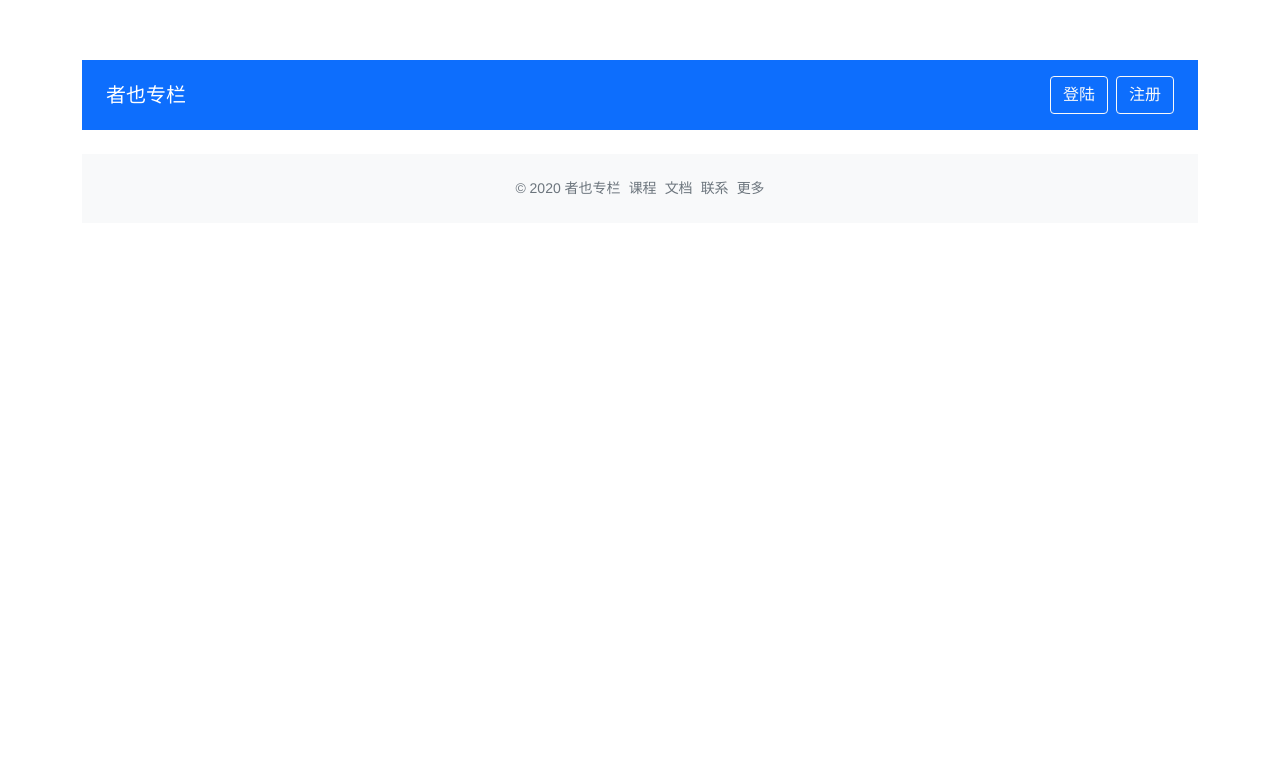
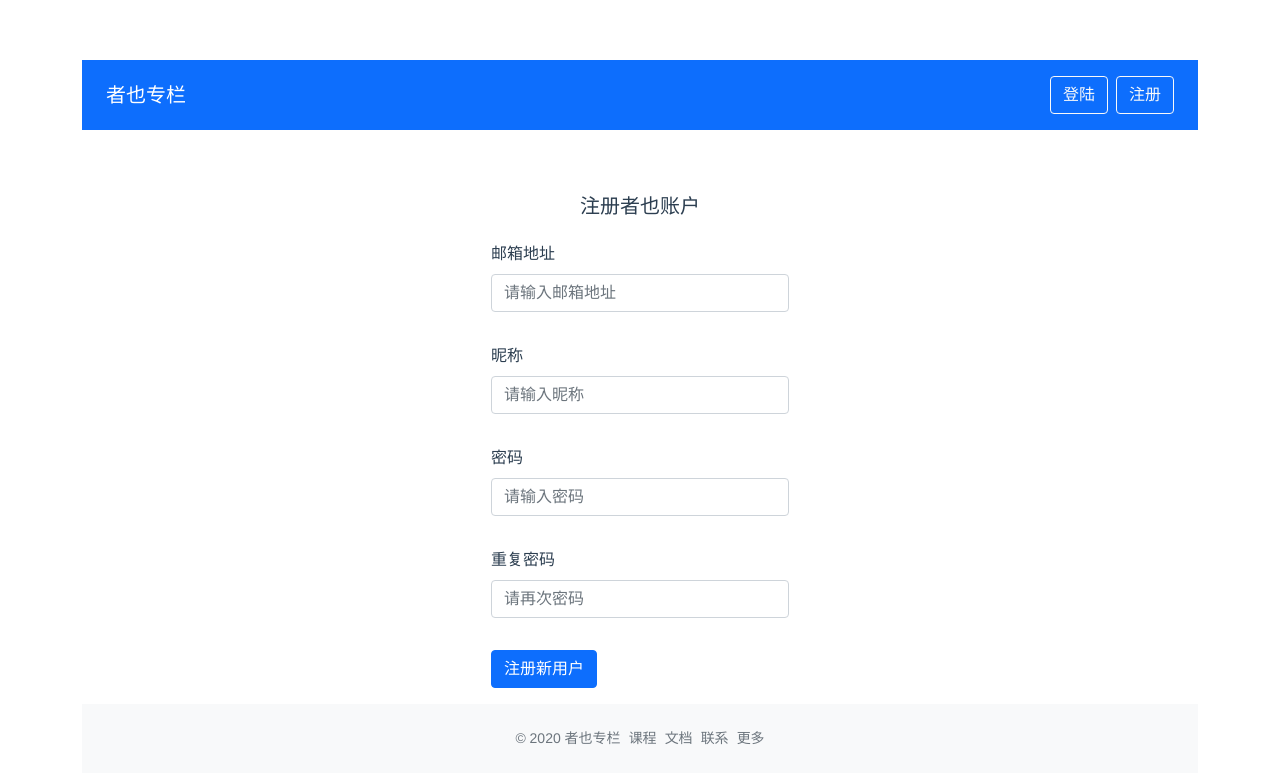
Before and after one commit to zifeifish/zheye, a Vue app: page /signup in a window 1280 px wide. Shown: the top 784 px of the page. Built offline with nearby package versions, Linux system fonts and the light colour scheme.

Commit message:
注册页面

```diff
--- a/src/components/Form/ValidateForm.vue
+++ b/src/components/Form/ValidateForm.vue
@@ -10,41 +10,56 @@
 </template>
 
 <script lang="ts">
+import { defineComponent, onUnmounted, provide } from 'vue'
 import mitt from 'mitt'
-import { defineComponent, onUnmounted } from 'vue'
+type ValidateFunc = () => boolean;
+type ClearFunc = () => void;
 // 定义发射函数的类型
-type Func = () => boolean
+interface CallbackProps {
+  validator: ValidateFunc;
+  clearInput: ClearFunc;
+  formName: string | undefined;
+}
 // mitt3.0.0 定义一个events 类型, 这个定义是为了让事件与callback对应
 type Events = {
-  'form-item-created': Func
+  'form-item-created': CallbackProps
 }
-// 创建一个实例化的mitt 将event作为泛型传入
-export const InputEmitter = mitt<Events>()
+export const emitter = mitt<Events>()
 export default defineComponent({
-  name: 'ValidateForm',
   emits: ['form-submit'],
+  props: {
+    // 请提供不同的 formName 当使用多个表单在同一个页面中的时候
+    name: {
+      type: String,
+      default: 'default'
+    }
+  },
   setup (props, context) {
+    provide('formName', props.name)
+    let funcArr: ValidateFunc[] = []
+    let clearArr: ClearFunc[] = []
     const submitForm = () => {
-      // 执行事件集合的全部校验函数
-      const result = funcArr.map(func => func()).every(valid => valid)
+      const result = funcArr.map((func) => func()).every((result) => result)
       context.emit('form-submit', result)
     }
-    // 子组件发射出来的的事件集合
-    const funcArr: Func[] = []
-    // 监听回调
-    const callback = (func: Func) => {
-      funcArr.push(func)
+    const callback = (obj?: CallbackProps) => {
+      if (obj && obj.formName === props.name) {
+        funcArr.push(obj.validator)
+        clearArr.push(obj.clearInput)
+      }
     }
-    // 添加监听
-    // InputEmitter.on('form-item-created', test => console.log('off mitt', test))
-    InputEmitter.on('form-item-created', callback)
-
+    const clearInputs = () => {
+      clearArr.forEach((clear) => clear())
+    }
+    emitter.on('form-item-created', callback)
     onUnmounted(() => {
-      // 删除监听
-      InputEmitter.off('form-item-created', test => console.log('off mitt', test))
+      emitter.off('form-item-created', callback)
+      funcArr = []
+      clearArr = []
     })
     return {
-      submitForm
+      submitForm,
+      clearInputs
     }
   }
 })
--- a/src/components/Form/ValidtateInput.vue
+++ b/src/components/Form/ValidtateInput.vue
@@ -1,43 +1,42 @@
 <template>
-  <div class="validate-input-container pb-3">
+  <div class="validate-input-container pb-3 position-relative">
     <input
       v-if="tag !== 'textarea'"
-      type="text"
       class="form-control"
       :class="{'is-invalid': inputRef.error}"
-      :value="inputRef.val"
+      v-model="inputVal"
       @blur="validateInput"
-      @input="updateValue"
       v-bind="$attrs"
     >
     <textarea
       v-else
       class="form-control"
       :class="{'is-invalid': inputRef.error}"
+      v-model="inputVal"
       @blur="validateInput"
-      v-model="inputRef.val"
       v-bind="$attrs"
     >
     </textarea>
-    <span v-if="inputRef.error" class="invalid-feedback">{{inputRef.message}}</span>
+    <span v-if="inputRef.error" class="invalid-feedback position-absolute mt-1">{{inputRef.message}}</span>
   </div>
 </template>
 
 <script lang="ts">
-import { defineComponent, reactive, PropType, onMounted } from 'vue'
-import { InputEmitter } from './ValidateForm.vue'
-const emailReg = new RegExp(/^[a-zA-Z0-9.!#$%&’*+/=?^_`{|}~-]+@[a-zA-Z0-9-]+(?:\.[a-zA-Z0-9-]+)*$/)
+import { defineComponent, reactive, PropType, onMounted, computed, inject } from 'vue'
+import { emitter } from './ValidateForm.vue'
+const emailReg = /^[a-zA-Z0-9.!#$%&’*+/=?^_`{|}~-]+@[a-zA-Z0-9-]+(?:\.[a-zA-Z0-9-]+)*$/
 interface RuleProp {
-  type: 'required' | 'email';
-  message: string;
+  type: 'required' | 'email' | 'custom' | 'range';
+  message?: string;
+  validator?: () => boolean;
+  min?: {length: number; message: string };
+  max?: {length: number; message: string };
 }
 export type RulesProp = RuleProp[]
 export type TagType = 'input' | 'textarea'
 export default defineComponent({
-  name: 'ValidtateInput',
   props: {
     rules: Array as PropType<RulesProp>,
-    // 一、props中创建modelValue属性
     modelValue: String,
     tag: {
       type: String as PropType<TagType>,
@@ -46,30 +45,46 @@ export default defineComponent({
   },
   inheritAttrs: false,
   setup (props, context) {
-    console.log(context.attrs)
-
+    const inputVal = computed({
+      get: () => props.modelValue || '',
+      set: val => {
+        context.emit('update:modelValue', val)
+      }
+    })
     const inputRef = reactive({
-      val: props.modelValue || '',
       error: false,
       message: ''
     })
-    const updateValue = (e: Event) => {
-      const targetValue = (e.target as HTMLInputElement).value
-      inputRef.val = targetValue
-      // 二、更新值的时候需要发射事件出去 事件名：'update:modelValue'
-      context.emit('update:modelValue', inputRef.val)
+    const clearInput = () => {
+      inputVal.value = ''
     }
     const validateInput = () => {
       if (props.rules) {
         const allPassed = props.rules.every(rule => {
           let passed = true
-          inputRef.message = rule.message
+          inputRef.message = rule.message || ''
+          const { value } = inputVal
           switch (rule.type) {
             case 'required':
-              passed = (inputRef.val.trim() !== '')
+              passed = (value.trim() !== '')
               break
             case 'email':
-              passed = emailReg.test(inputRef.val)
+              passed = emailReg.test(value)
+              break
+            case 'range': {
+              const { min, max } = rule
+              if (min && value.trim().length < min.length) {
+                passed = false
+                inputRef.message = min.message
+              }
+              if (max && value.trim().length > max.length) {
+                passed = false
+                inputRef.message = max.message
+              }
+              break
+            }
+            case 'custom':
+              passed = rule.validator ? rule.validator() : true
               break
             default:
               break
@@ -81,16 +96,25 @@ export default defineComponent({
       }
       return true
     }
-
     onMounted(() => {
-      // 把事件发射出去
-      InputEmitter.emit('form-item-created', validateInput)
+      emitter.emit('form-item-created', {
+        validator: validateInput,
+        clearInput,
+        formName: inject('formName')
+      })
     })
     return {
       inputRef,
       validateInput,
-      updateValue
+      inputVal
     }
   }
 })
 </script>
+
+<style>
+
+.validate-input-container .error-message {
+  bottom: -5px;
+}
+</style>
--- a/src/components/GlobalHeader.vue
+++ b/src/components/GlobalHeader.vue
@@ -6,7 +6,7 @@
         <router-link to="/login" class="btn btn-outline-light my-2">登陆</router-link>
       </li>
       <li class="list-inline-item">
-        <router-link to="/login" class="btn btn-outline-light my-2">注册</router-link>
+        <router-link to="/signup" class="btn btn-outline-light my-2">注册</router-link>
       </li>
     </ul>
     <ul v-else class="list-inline mb-0">
--- a/src/router.ts
+++ b/src/router.ts
@@ -4,6 +4,7 @@ import Login from './views/Login/Login.vue'
 import ColumnDetail from './views/Column/ColumnDetail.vue'
 import CreatePost from './views/CreatePost.vue'
 import store from './store'
+import SignUp from './views/SignUp/SignUp.vue'
 
 const routerHistory = createWebHistory()
 const router = createRouter({
@@ -36,6 +37,12 @@ const router = createRouter({
       component: CreatePost,
       // 添加路由元信息, 判断是否需要登录
       meta: { requiredLogin: true }
+    },
+    {
+      path: '/signup',
+      name: 'signup',
+      component: SignUp,
+      meta: { redirectAlreadyLogin: true }
     }
   ]
 })
--- a/src/views/Login/Login.vue
+++ b/src/views/Login/Login.vue
@@ -30,11 +30,11 @@
 
 <script lang="ts">
 import { defineComponent, ref } from 'vue'
-import ValidateInput, { RulesProp } from '../../components/Form/ValidtateInput.vue'
-import ValidateForm from '../../components/Form/ValidateForm.vue'
+import ValidateInput, { RulesProp } from '@/components/Form/ValidtateInput.vue'
+import ValidateForm from '@/components/Form/ValidateForm.vue'
 import { useStore } from 'vuex'
 import createMessage from '@/components/Message/createMessage'
-import Uploader from '../../components/Uploader.vue'
+import Uploader from '@/components/Uploader.vue'
 
 export default defineComponent({
   name: 'Login',
--- /dev/null
+++ b/src/views/SignUp/SignUp.vue
@@ -0,0 +1,121 @@
+<template>
+  <div class="signup-page mx-auto p-3 w-330">
+    <h5 class="my-4 text-center">注册者也账户</h5>
+    <validate-form @form-submit="onFormSubmit">
+      <div class="mb-3">
+        <label class="form-label">邮箱地址</label>
+        <validate-input
+          :rules="emailRules" v-model="formData.email"
+          placeholder="请输入邮箱地址"
+          type="text"
+        />
+      </div>
+      <div class="mb-3">
+        <label class="form-label">昵称</label>
+        <validate-input
+          :rules="nameRules" v-model="formData.nickName"
+          placeholder="请输入昵称"
+          type="text"
+        />
+      </div>
+      <div class="mb-3">
+        <label class="form-label">密码</label>
+        <validate-input
+          type="password"
+          placeholder="请输入密码"
+          :rules="passwordRules"
+          v-model="formData.password"
+        />
+      </div>
+      <div class="mb-3">
+        <label class="form-label">重复密码</label>
+        <validate-input
+          type="password"
+          placeholder="请再次密码"
+          :rules="repeatPasswordRules"
+          v-model="formData.repeatPassword"
+        />
+      </div>
+      <template #submit>
+        <button type="submit" class="btn btn-primary btn-block btn-large">注册新用户</button>
+      </template>
+    </validate-form>
+  </div>
+</template>
+
+<script lang="ts">
+import { defineComponent, reactive } from 'vue'
+import { useRouter } from 'vue-router'
+import axios from 'axios'
+import ValidateInput, { RulesProp } from '@/components/Form/ValidtateInput.vue'
+import ValidateForm from '@/components/Form/ValidateForm.vue'
+import createMessage from '@/components/Message/createMessage'
+
+export default defineComponent({
+  name: 'SignUp',
+  components: {
+    ValidateInput,
+    ValidateForm
+  },
+  setup () {
+    const formData = reactive({
+      email: '',
+      nickName: '',
+      password: '',
+      repeatPassword: ''
+    })
+    const router = useRouter()
+    const emailRules: RulesProp = [
+      { type: 'required', message: '电子邮箱地址不能为空' },
+      { type: 'email', message: '请输入正确的电子邮箱格式' }
+    ]
+    const nameRules: RulesProp = [
+      { type: 'required', message: '昵称不能为空' }
+    ]
+    const passwordRules: RulesProp = [
+      { type: 'required', message: '密码不能为空' }
+    ]
+    const repeatPasswordRules: RulesProp = [
+      { type: 'required', message: '重复密码不能为空' },
+      {
+        type: 'custom',
+        validator: () => {
+          return formData.password === formData.repeatPassword
+        },
+        message: '密码不相同'
+      }
+    ]
+    const onFormSubmit = (result: boolean) => {
+      if (result) {
+        const payload = {
+          email: formData.email,
+          password: formData.password,
+          nickName: formData.nickName
+        }
+        axios.post('/users/', payload).then(data => {
+          createMessage('注册成功 正在跳转登录页面', 'success')
+          setTimeout(() => {
+            router.push('/login')
+          }, 2000)
+        }).catch(e => {
+          console.log(e)
+        })
+      }
+    }
+    return {
+      emailRules,
+      nameRules,
+      passwordRules,
+      repeatPasswordRules,
+      onFormSubmit,
+      formData
+    }
+  }
+})
+</script>
+
+<style>
+.w-330 {
+  max-width: 330px;
+}
+</style>
```
